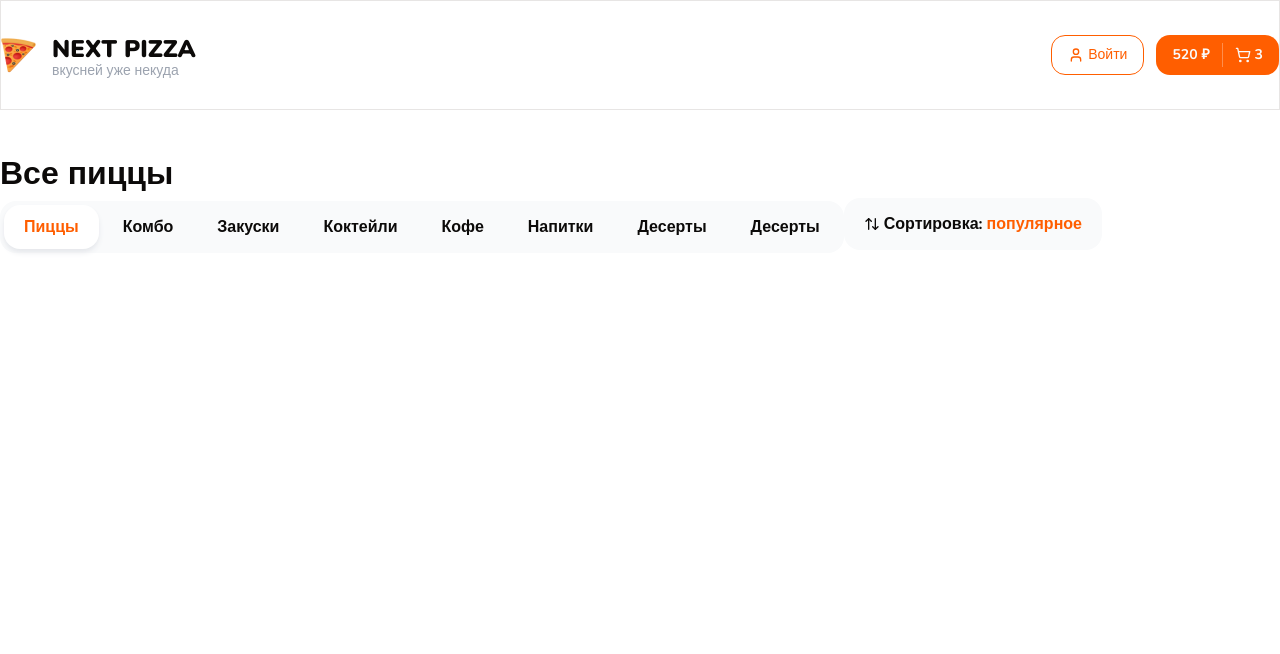
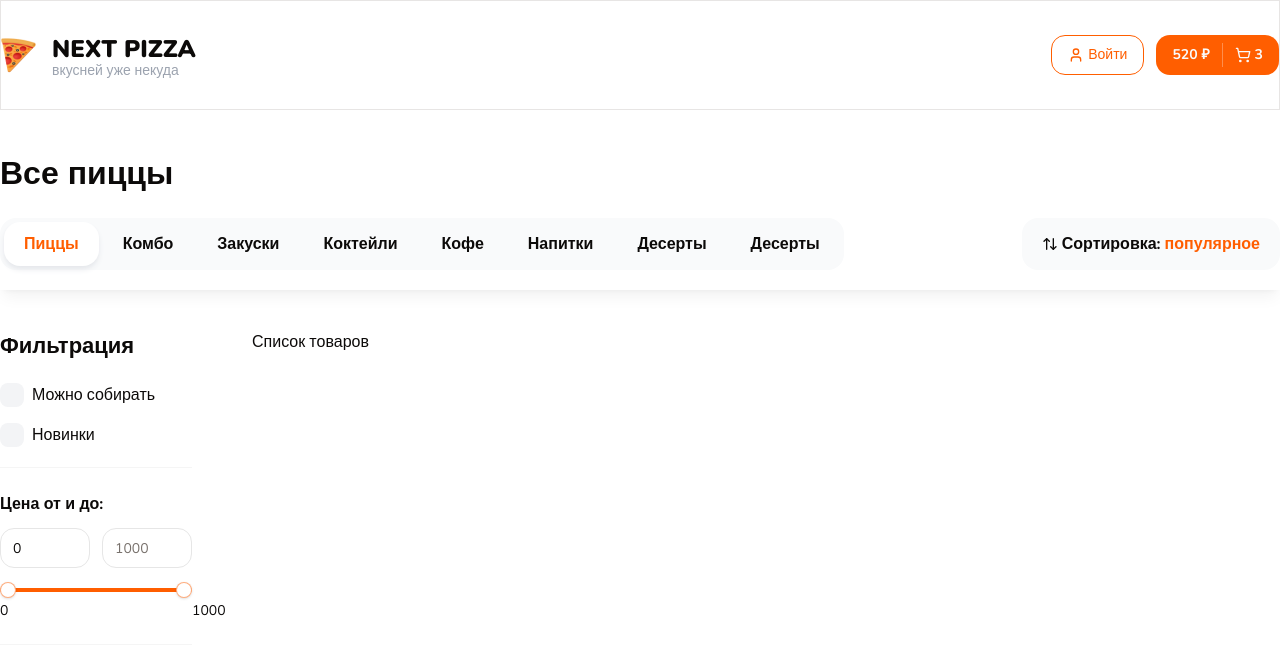
Before and after one commit to alexander962/san-pizza, a Next.js app: page / in a window 1280 px wide. Shown: the top 654 px of the page. Built offline with nearby package versions, Linux system fonts and the light colour scheme.

Commit message:
add filters

```diff
--- a/app/page.tsx
+++ b/app/page.tsx
@@ -1,13 +1,27 @@
-import {Categories, Container, SortPopup, Title} from "@/components/shared";
+import { Container, Filters, Title, TopBar} from "@/components/shared";
 
 export default function Home() {
   return (
     <>
       <Container className='mt-10'>
         <Title text='Все пиццы' size='lg' className='font-extrabold' />
+      </Container>
+      <TopBar />
+      <Container className='mt-10 pb-14'>
+        <div className='flex gap-[60px]'>
 
-        <Categories />
-        <SortPopup />
+          {/* Фильтрация */}
+          <div className='w-250px'>
+            <Filters />
+          </div>
+
+          {/* Список товаров */}
+          <div className='flex-1'>
+            <div className='flex flex-col gap-16'>
+              Список товаров
+            </div>
+          </div>
+        </div>
       </Container>
     </>
   );
--- /dev/null
+++ b/components/shared/checkbox-filters-group.tsx
@@ -0,0 +1,50 @@
+import { FC } from 'react';
+import {FilterCheckbox, FilterCheckboxProps} from "@/components/shared/filter-checkbox";
+import {Input} from "@/components/ui";
+
+type Items = FilterCheckboxProps;
+
+interface Props {
+  title: string;
+  items: Items[];
+  defaultItems?: Items[];
+  limit?: number;
+  searchInputPlaceholder?: string;
+  onChange?: (value: string) => void;
+  defaultValue?: string[];
+  className?: string;
+}
+
+export const CheckboxFiltersGroup: FC<Props> = ({
+  title,
+  items,
+  defaultItems,
+  limit = 5,
+  searchInputPlaceholder = 'Поиск...',
+  className,
+  onChange,
+  defaultValue,
+}) => {
+  return (
+    <div className={className}>
+      <p className='font-bold mb-3'>{title}</p>
+
+      <div className='mb-5'>
+        <Input placeholder={searchInputPlaceholder} className='bg-gray-50 border-none' />
+      </div>
+
+      <div className='flex flex-col gap-4 max-h-96 pr-2 overflow-auto scrollbar'>
+        {items.map((item, index) => (
+          <FilterCheckbox
+            key={index}
+            text={item.text}
+            value={item.value}
+            endAdornment={item.endAdornment}
+            checked={false}
+            onCheckedChange={(ids) => console.log(ids)}
+          />
+        ))}
+      </div>
+    </div>
+  );
+};
--- /dev/null
+++ b/components/shared/filter-checkbox.tsx
@@ -0,0 +1,34 @@
+import React from 'react';
+import { Checkbox } from '../ui/checkbox';
+
+export interface FilterCheckboxProps {
+  text: string;
+  value: string;
+  endAdornment?: React.ReactNode;
+  onCheckedChange?: (checked: boolean) => void;
+  checked?: boolean;
+}
+
+export const FilterCheckbox: React.FC<FilterCheckboxProps> = ({
+  text,
+  value,
+  endAdornment,
+  onCheckedChange,
+  checked,
+}) => {
+  return (
+    <div className="flex items-center space-x-2">
+      <Checkbox
+        onCheckedChange={onCheckedChange}
+        checked={checked}
+        value={value}
+        className="rounded-[8px] w-6 h-6"
+        id={`checkbox-${String(value)}`}
+      />
+      <label htmlFor={`checkbox-${String(value)}`} className="leading-none cursor-pointer flex-1">
+        {text}
+      </label>
+      {endAdornment}
+    </div>
+  );
+};
--- /dev/null
+++ b/components/shared/filters.tsx
@@ -0,0 +1,93 @@
+import {FC} from 'react';
+import { Title } from "@/components/shared/title";
+import { FilterCheckbox } from "@/components/shared/filter-checkbox";
+import { Input } from "@/components/ui";
+import {RangeSlider} from "@/components/shared/range-slider";
+import {CheckboxFiltersGroup} from "@/components/shared/checkbox-filters-group";
+
+interface Props {
+  className?: string;
+}
+
+export const Filters: FC<Props> = ({className}) => {
+  return (
+    <div className={className}>
+      <Title text='Фильтрация' size='sm' className='mb-5 font-bold'/>
+
+      {/* Верхние чекбоксы */}
+      <div className="flex flex-col gap-4">
+        <FilterCheckbox text="Можно собирать" value="1"/>
+        <FilterCheckbox text="Новинки" value="2"/>
+      </div>
+
+      {/* Фильтр цен */}
+      <div className='mt-5 border-y border-y-neutral-100 py-6 pb-7'>
+        <p className='font-bold mb-3'>Цена от и до:</p>
+        <div className='flex gap-3 mb-5'>
+          <Input type='number' placeholder='0' min={0} max={1000} defaultValue={0} />
+          <Input type='number' placeholder='1000' min={1000} max={1000} />
+        </div>
+
+        <RangeSlider min={0} max={1000} step={10} value={[0, 1000]} />
+      </div>
+
+      {/*<CheckboxFiltersGroup*/}
+      {/*  title='Ингредиенты'*/}
+      {/*  className='mt-5'*/}
+      {/*  limit={6}*/}
+      {/*  defaultItems={[*/}
+      {/*    {*/}
+      {/*      text: 'Сырный соус',*/}
+      {/*      value: '1',*/}
+      {/*    },*/}
+      {/*    {*/}
+      {/*      text: 'Моццарелла',*/}
+      {/*      value: '2',*/}
+      {/*    },*/}
+      {/*    {*/}
+      {/*      text: 'Чеснок',*/}
+      {/*      value: '3',*/}
+      {/*    },*/}
+      {/*    {*/}
+      {/*      text: 'Солённые огурчики',*/}
+      {/*      value: '4',*/}
+      {/*    },*/}
+      {/*    {*/}
+      {/*      text: 'Красный лук',*/}
+      {/*      value: '5',*/}
+      {/*    },*/}
+      {/*    {*/}
+      {/*      text: 'Томаты',*/}
+      {/*      value: '6',*/}
+      {/*    },*/}
+      {/*  ]}*/}
+      {/*  items={[*/}
+      {/*    {*/}
+      {/*      text: 'Сырный соус',*/}
+      {/*      value: '1',*/}
+      {/*    },*/}
+      {/*    {*/}
+      {/*      text: 'Моццарелла',*/}
+      {/*      value: '2',*/}
+      {/*    },*/}
+      {/*    {*/}
+      {/*      text: 'Чеснок',*/}
+      {/*      value: '3',*/}
+      {/*    },*/}
+      {/*    {*/}
+      {/*      text: 'Солённые огурчики',*/}
+      {/*      value: '4',*/}
+      {/*    },*/}
+      {/*    {*/}
+      {/*      text: 'Красный лук',*/}
+      {/*      value: '5',*/}
+      {/*    },*/}
+      {/*    {*/}
+      {/*      text: 'Томаты',*/}
+      {/*      value: '6',*/}
+      {/*    },*/}
+      {/*  ]}*/}
+      {/*/>*/}
+    </div>
+  );
+};
--- a/components/shared/index.ts
+++ b/components/shared/index.ts
@@ -3,3 +3,7 @@
 export { Title } from './title';
 export { Categories } from './categories';
 export { SortPopup } from './sort-popup';
+export { TopBar } from './top-bar';
+export { Filters } from './filters';
+export { FilterCheckbox } from './filter-checkbox';
+export { RangeSlider } from './range-slider';
--- /dev/null
+++ b/components/shared/range-slider.tsx
@@ -0,0 +1,70 @@
+'use client';
+
+import React from 'react';
+import * as SliderPrimitive from '@radix-ui/react-slider';
+import { cn } from "@/lib/utils";
+
+type SliderProps = {
+  className?: string;
+  min: number;
+  max: number;
+  step: number;
+  formatLabel?: (value: number) => string;
+  value?: number[] | readonly number[];
+  onValueChange?: (values: number[]) => void;
+};
+
+const RangeSlider = React.forwardRef(
+  (
+    { className, min, max, step, formatLabel, value, onValueChange, ...props }: SliderProps,
+    ref,
+  ) => {
+    const initialValue = Array.isArray(value) ? value : [min, max];
+    const [localValues, setLocalValues] = React.useState(initialValue);
+
+    React.useEffect(() => {
+      // Update localValues when the external value prop changes
+      setLocalValues(Array.isArray(value) ? value : [min, max]);
+    }, [min, max, value]);
+
+    const handleValueChange = (newValues: number[]) => {
+      setLocalValues(newValues);
+      if (onValueChange) {
+        onValueChange(newValues);
+      }
+    };
+
+    return (
+      <SliderPrimitive.Root
+        ref={ref as React.RefObject<HTMLDivElement>}
+        min={min}
+        max={max}
+        step={step}
+        value={localValues}
+        onValueChange={handleValueChange}
+        className={cn('relative flex w-full touch-none select-none mb-6 items-center', className)}
+        {...props}>
+        <SliderPrimitive.Track className="relative h-1 w-full grow overflow-hidden rounded-full bg-primary/20">
+          <SliderPrimitive.Range className="absolute h-full bg-primary" />
+        </SliderPrimitive.Track>
+        {localValues.map((value, index) => (
+          <React.Fragment key={index}>
+            <div
+              className="absolute text-center"
+              style={{
+                left: `calc(${((value - min) / (max - min)) * 100}% + 0px)`,
+                top: `10px`,
+              }}>
+              <span className="text-sm">{formatLabel ? formatLabel(value) : value}</span>
+            </div>
+            <SliderPrimitive.Thumb className="block h-4 w-4 rounded-full border border-primary/50 bg-white shadow transition-colors focus-visible:outline-none focus-visible:ring-1 focus-visible:ring-ring disabled:pointer-events-none disabled:opacity-50" />
+          </React.Fragment>
+        ))}
+      </SliderPrimitive.Root>
+    );
+  },
+);
+
+RangeSlider.displayName = SliderPrimitive.Root.displayName;
+
+export { RangeSlider };
--- /dev/null
+++ b/components/shared/top-bar.tsx
@@ -0,0 +1,21 @@
+import {FC} from 'react';
+import {cn} from "@/lib/utils";
+import {Title} from "@/components/shared/title";
+import {Categories} from "@/components/shared/categories";
+import {SortPopup} from "@/components/shared/sort-popup";
+import {Container} from "@/components/shared/container";
+
+interface Props {
+  className?: string;
+}
+
+export const TopBar: FC<Props> = ({className}) => {
+  return (
+    <div className={cn('sticky top-0 bg-white py-5 shadow-lg shadow-black/5 z-10', className)}>
+      <Container className='flex items-center justify-between'>
+        <Categories />
+        <SortPopup />
+      </Container>
+    </div>
+  );
+};
--- a/components/ui/checkbox.tsx
+++ b/components/ui/checkbox.tsx
@@ -1,10 +1,10 @@
-"use client"
+'use client';
 
-import * as React from "react"
-import * as CheckboxPrimitive from "@radix-ui/react-checkbox"
-import { Check } from "lucide-react"
+import * as React from 'react';
+import * as CheckboxPrimitive from '@radix-ui/react-checkbox';
+import { Check } from 'lucide-react';
 
-import { cn } from "@/lib/utils"
+import { cn } from '@/lib/utils';
 
 const Checkbox = React.forwardRef<
   React.ElementRef<typeof CheckboxPrimitive.Root>,
@@ -13,18 +13,15 @@
   <CheckboxPrimitive.Root
     ref={ref}
     className={cn(
-      "peer h-4 w-4 shrink-0 rounded-sm border border-primary ring-offset-background focus-visible:outline-none focus-visible:ring-2 focus-visible:ring-ring focus-visible:ring-offset-2 disabled:cursor-not-allowed disabled:opacity-50 data-[state=checked]:bg-primary data-[state=checked]:text-primary-foreground",
-      className
+      'peer h-4 w-4 shrink-0 bg-gray-100 ring-offset-background focus-visible:outline-none focus-visible:ring-2 focus-visible:ring-ring focus-visible:ring-offset-2 disabled:cursor-not-allowed disabled:opacity-50 data-[state=checked]:bg-primary data-[state=checked]:text-primary-foreground',
+      className,
     )}
-    {...props}
-  >
-    <CheckboxPrimitive.Indicator
-      className={cn("flex items-center justify-center text-current")}
-    >
-      <Check className="h-4 w-4" />
+    {...props}>
+    <CheckboxPrimitive.Indicator className={cn('flex items-center justify-center text-current')}>
+      <Check className="h-4 w-4" strokeWidth={3} />
     </CheckboxPrimitive.Indicator>
   </CheckboxPrimitive.Root>
-))
-Checkbox.displayName = CheckboxPrimitive.Root.displayName
+));
+Checkbox.displayName = CheckboxPrimitive.Root.displayName;
 
-export { Checkbox }
+export { Checkbox };
```
